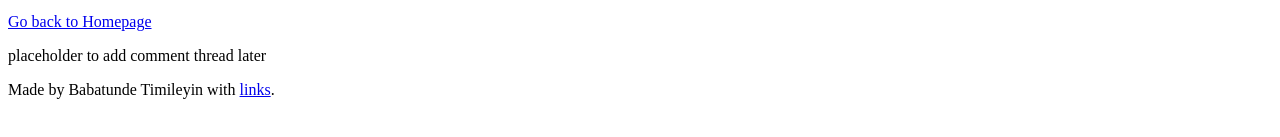
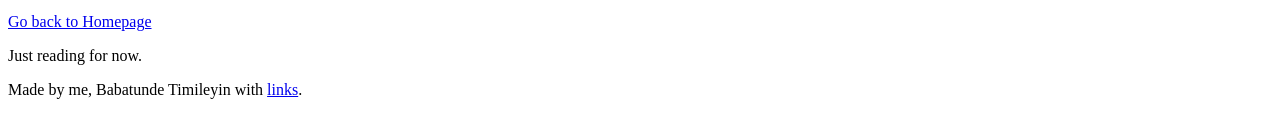
Before and after one commit to Timbo016/My_First_Portfolio, a plain HTML site: page html_basic/tweets.html in a window 1280 px wide. Shown: the part 477-614 px from the top of the page. Drawn offline with Linux system fonts and the light colour scheme.

Commit message:
Updated tweets.html

```diff
--- a/html_basic/tweets.html
+++ b/html_basic/tweets.html
@@ -35,10 +35,10 @@
         </article>
 
         <aside>
-            <p>placeholder to add comment thread later</p>
+            <p placeholder="To add comment later">Just reading for now.</p>
         </aside>
     </main>
 
-    <footer><p>Made by Babatunde Timileyin with <a href="https://www.google.com" target="_blank" rel="noreferrer">links</a>.</p></footer>
+    <footer><p>Made by me, Babatunde Timileyin with <a href="https://www.google.com" target="_blank" rel="noreferrer">links</a>.</p></footer>
 </body>
 </html>
```
